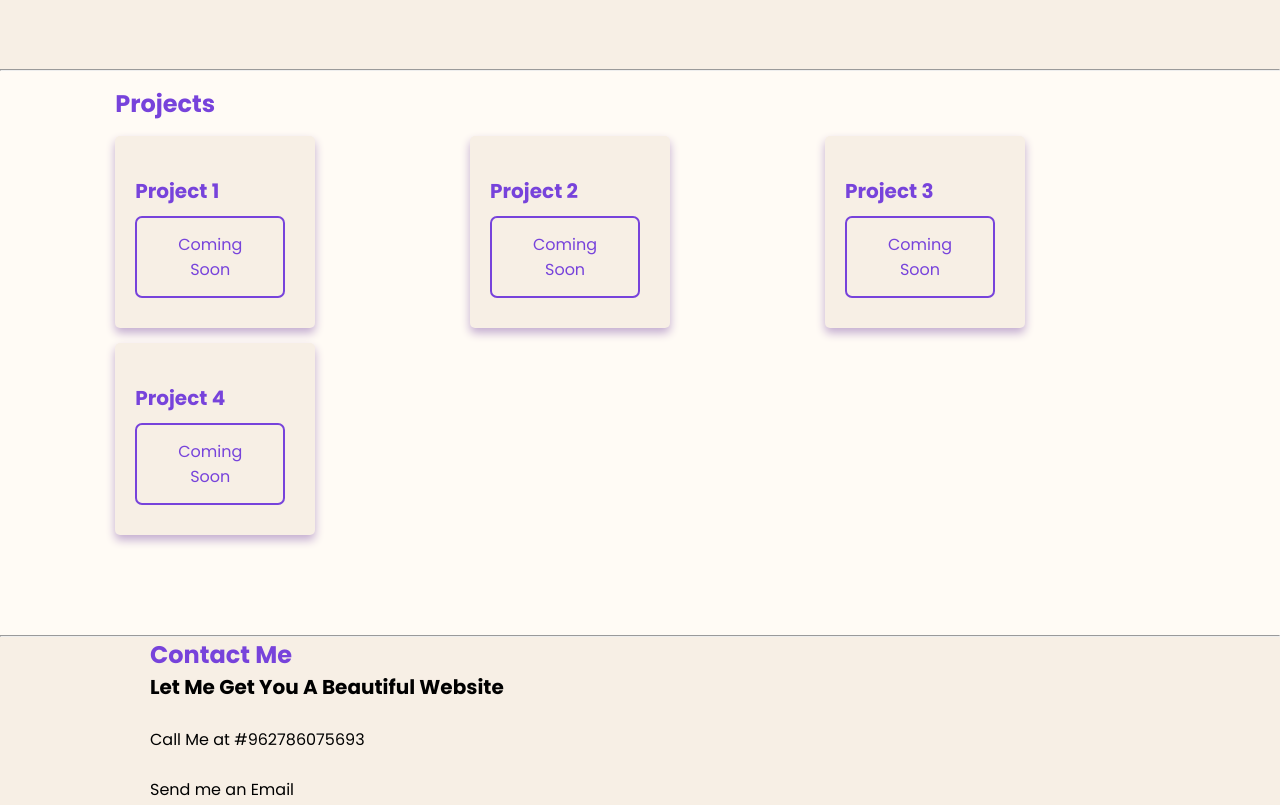
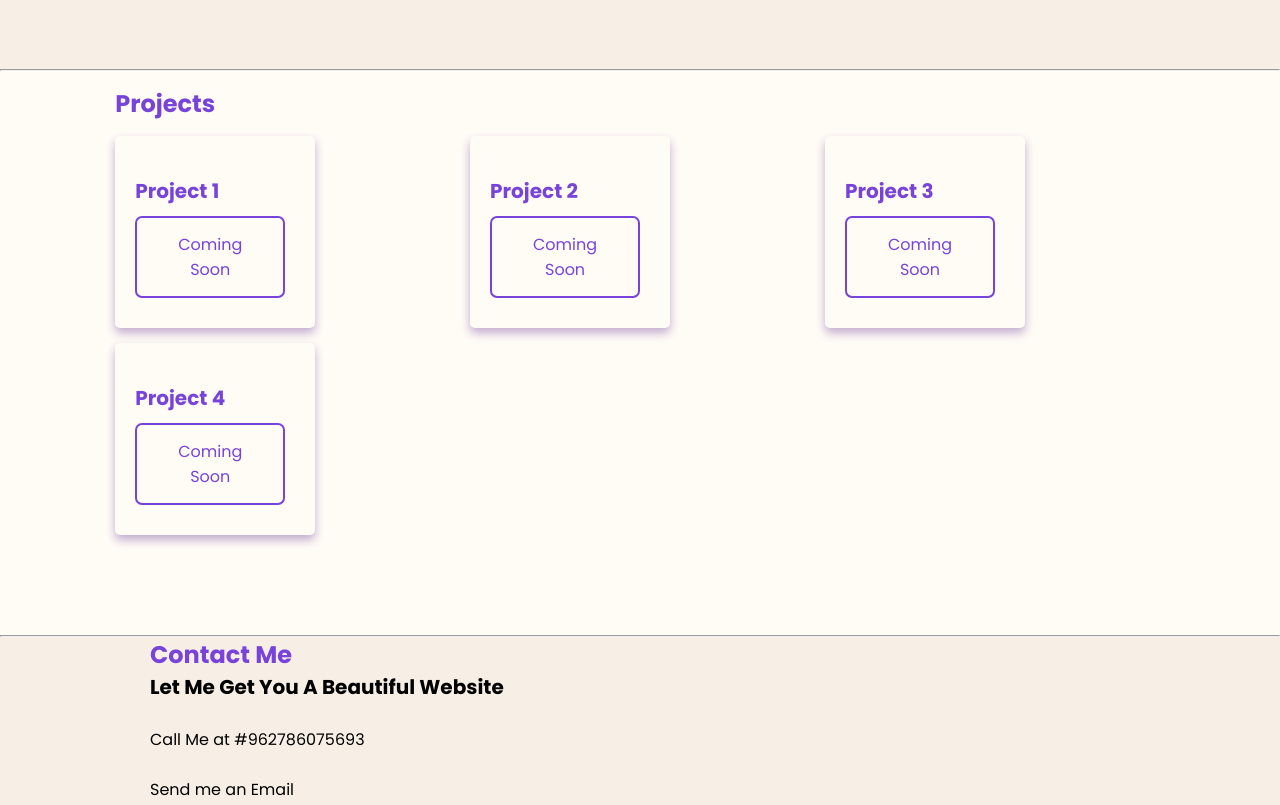
Before and after one commit to NoorAtallah/Portfolio, a plain HTML site: page index.html in a window 1280 px wide. Shown: the part 2180-2985 px from the top of the page. Drawn offline with nearby package versions, Linux system fonts and the light colour scheme; a script that the page names is missing.

Commit message:
more edits were done

```diff
--- a/style.css
+++ b/style.css
@@ -341,7 +341,7 @@ a:hover{
   .projects .box-container .box{
     box-shadow: 0 5px 10px #C3ACD0;
     border-radius: 5px;
-    background: #F7EFE5;
+    background: #FFFBF5;
     text-align: center;
     padding:30px 20px;
     font-size: medium;
```
